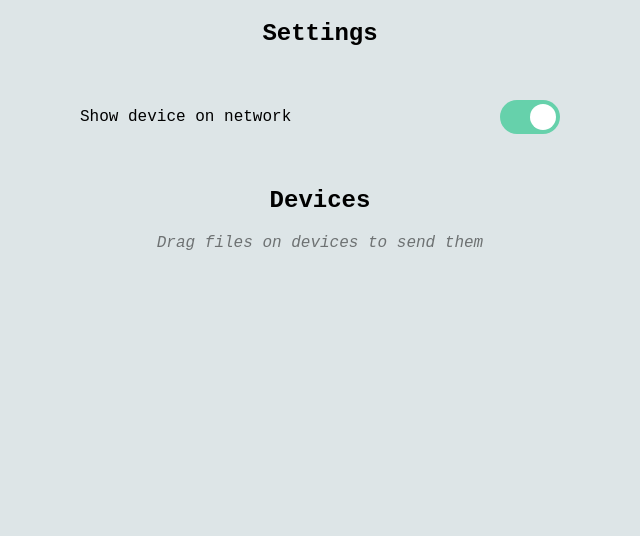
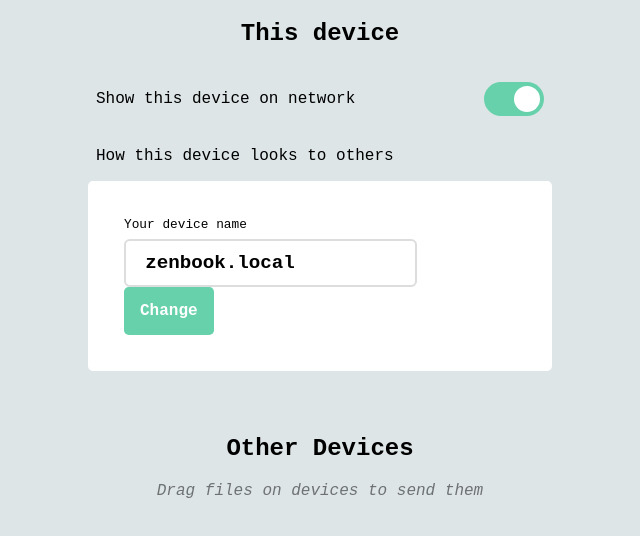
Before and after one commit to frac-tion/paperplane-frontend, a plain HTML site: page index.html in a window 1280 px wide. Shown: the whole page, without its empty margins (320-960 px from the left). Drawn offline with Linux system fonts and the light colour scheme; no server answers.

Commit message:
[feat] reload peers periodically, add ui for setting name

```diff
--- a/index.html
+++ b/index.html
@@ -10,17 +10,25 @@
 
 <body>
   <div class="app">
-    <h2>Settings</h2>
+    <h2>This device</h2>
     <div class="settings-row">
-      <p>Show device on network</p>
+      <p>Show this device on network</p>
       <label class="switch">
         <input type="checkbox" checked id="showdevice">
         <div class="slider round"></div>
       </label>
     </div>
+    <p class="description">How this device looks to others</p>
+    <div class="device device-settings" id="device-settings">
+      <p class="small">Your device name</p>
+      <input class="device-name-input" type="text" value="zenbook.local">
+      <button class="device-name-btn">Change</button>
+      <!-- <p class="small">Your IP address</p>
+      <h3>Other Devices</h3> -->
+    </div>
 
     <div class="device-list" id="device-list">
-      <h2>Devices</h2>
+      <h2>Other Devices</h2>
       <p class="info">Drag files on devices to send them</p>
     </div>
   </div>
--- a/script.js
+++ b/script.js
@@ -2,9 +2,17 @@ var peers = {devices: undefined};
 Dropzone.autoDiscover = false;
 
 $( document ).ready(function() {
-  console.log("getting peers");
+  getPeers();
+  setInterval(function() {
+    getPeers();
+  }, 50000);
+});
+
+function getPeers() {
+  console.log("updating peers");
   $.get( "/peers", function( data ) {
     peers.devices = data;
+    $(".dropzone").remove();
     for (var i = 0; i < peers.devices.length; i++) {
       var dev = $('<div id="' + peers.devices[i].name + '" class="device dropzone">' +
       '<h3>' + peers.devices[i].name + '</h3>' +
@@ -14,7 +22,7 @@ $( document ).ready(function() {
       $("#device-list").append(dev);
     }
   });
-});
+}
 
 $('#showdevice').change(function() {
   if($(this).is(':checked')){
--- a/style.css
+++ b/style.css
@@ -3,17 +3,26 @@
 }
 body {
   margin: 0;
-  font-family: "Roboto Mono", monospace;
   font-size: 16px;
   background-color: #DDE5E7;
+}
+body, input, button {
+  font-family: "Roboto Mono", monospace;
+}
+h2 {
+  text-align: center;
+}
+h3 {
+  font-size: 1.2em;
 }
 
 .app {
   max-width: 30em;
   margin: 0 auto;
 }
-h2 {
-  text-align: center;
+
+.device-list {
+  margin-top: 4em;
 }
 .device {
   padding: 1em 2em;
@@ -24,7 +33,7 @@ h2 {
 }
 .device.on-dragover,
 .device:-moz-drag-over {
-  border-color: red;
+  border-color: #66d1ab;
 }
 .device > h3,
 .device > p {
@@ -40,17 +49,47 @@ h2 {
   display: none;
 }
 .dz-preview {
-  margin-left: 0;
+  margin-left: 0 !important;
 }
 .dz-image {
   border-radius: 0 !important;
 }
 
 .settings-row {
-  height: 100px;
+  height: 4em;
+  padding: 0 1em;
   display: flex;
   justify-content: space-between;
   align-items: center;
+}
+.description {
+  padding-left: 1em;
+}
+.small {
+  font-size: 0.8em;
+  margin: 0;
+}
+.device-settings {
+  padding: 2em;
+}
+.device-name-input,
+.device-name-btn {
+  height: 3rem;
+  font-weight: 600;
+  border: none;
+  border-radius: 0.3em;
+}
+.device-name-input {
+  font-size: 1.2em;
+  margin-top: 0.4em;
+  padding: 0 1em;
+  border: 2px solid #ddd;
+}
+.device-name-btn {
+  padding: 0 1em;
+  font-size: 1em;
+  background-color: #66d1ab;
+  color: #fff;
 }
 
 /* The switch - the box around the slider */
```
